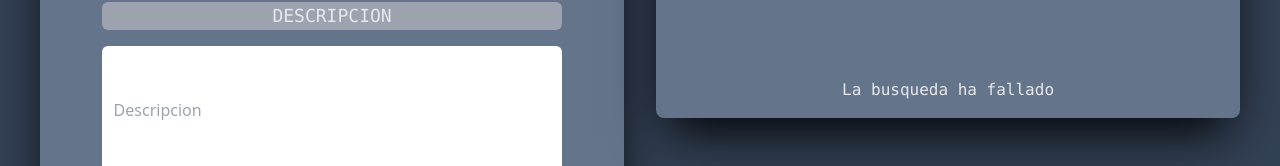
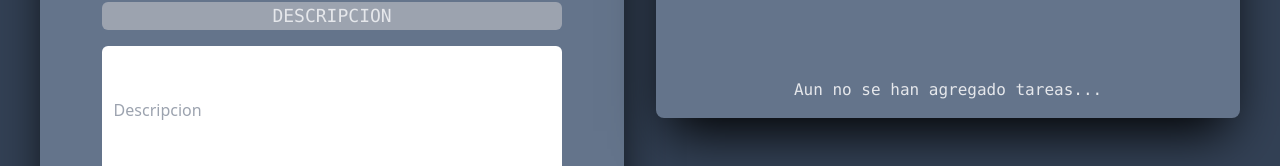
Before and after one commit to TomasHaydu/Lista-de-Tareas, a React app: page / in a window 1280 px wide. Shown: the part 350-516 px from the top of the page. Built offline with nearby package versions, Linux system fonts and the light colour scheme; the HTML template or start-up script is replaced by a standard one.

Commit message:
Add files via upload

```diff
--- a/src/components/ListaDeTareas.jsx
+++ b/src/components/ListaDeTareas.jsx
@@ -87,7 +87,7 @@ const ListaDeTareas = ({
       ) : (
         <div className="flex justify-center md:mt-28">
           <p className="font-mono text-gray-200 text-base mx-8 my-4 ">
-            {buscador.length === 0 ? "La busqueda ha fallado" : "Aun no se han agregado tareas..." }
+            {buscador.length === 0 ? "Aun no se han agregado tareas..." : "La busqueda ha fallado" }
           </p>
         </div>
       )}
```
